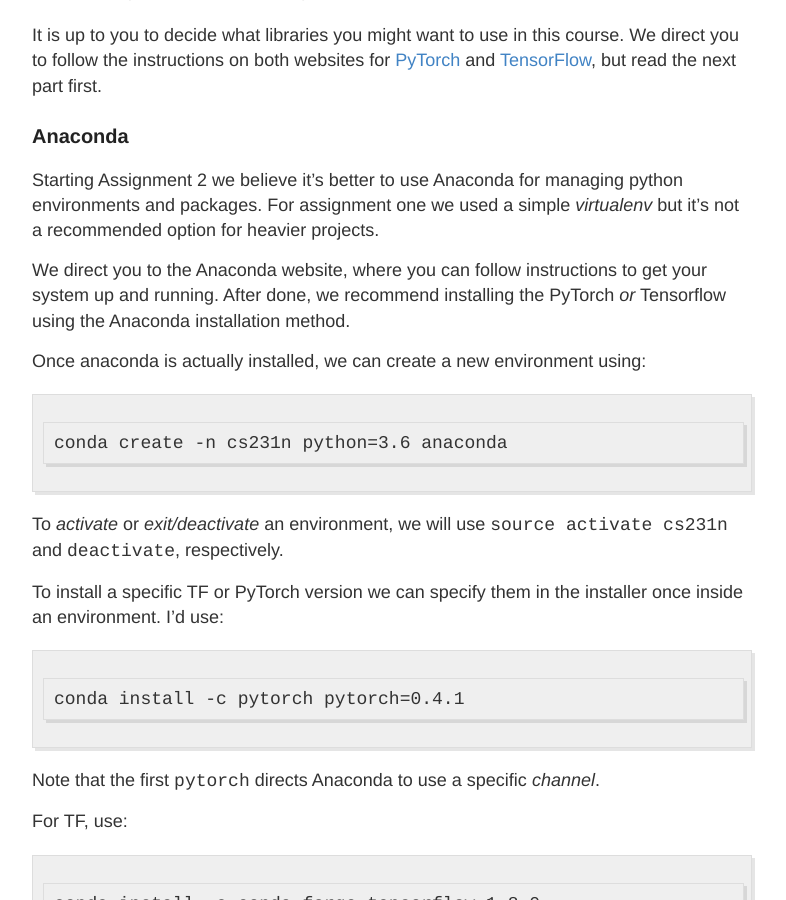
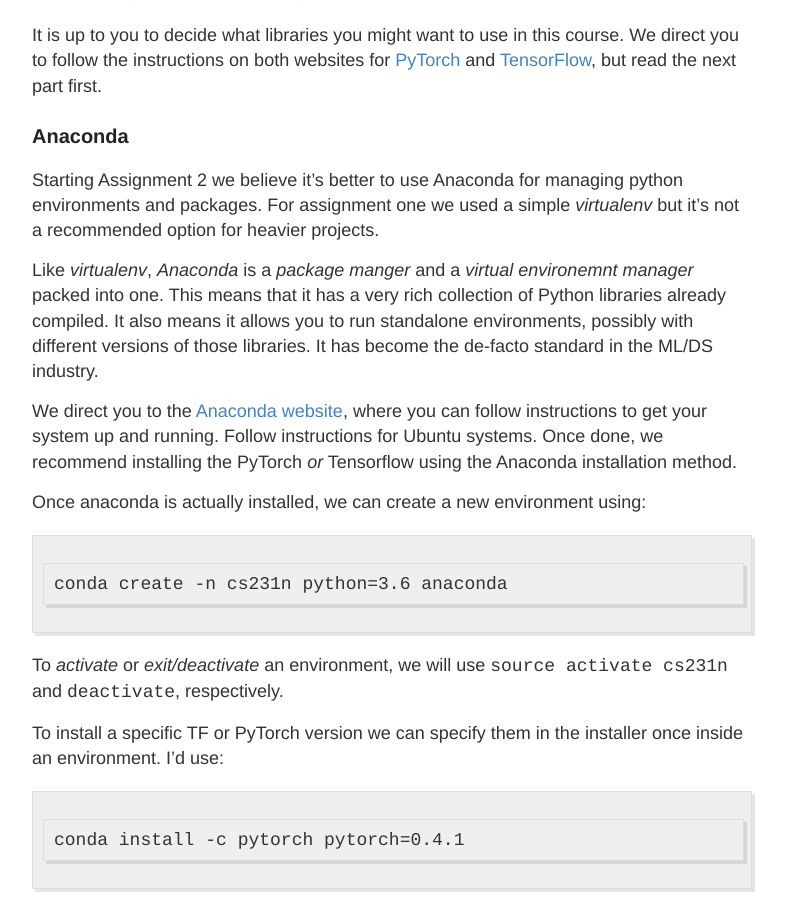
Before and after one commit to nirbenz/nirbenz.github.io, a Jekyll site: the page built from _posts/2018-11-29-cuda.md, in a window 1280 px wide and 900 px high, scrolled down 3186 px. Shown: the whole window, without its empty margins (248-1034 px from the left). Built offline with Jekyll 4.4.1, drawn with Linux system fonts in a browser that asks for light colours.

Commit message:
Finished GPU guide.

```diff
--- a/_posts/2018-11-29-cuda.md
+++ b/_posts/2018-11-29-cuda.md
@@ -111,7 +111,10 @@
 
 Starting Assignment 2 we believe it's better to use Anaconda for managing python environments and packages. For assignment one we used a simple *virtualenv* but it's not a recommended option for heavier projects.
 
-We direct you to the Anaconda website, where you can follow instructions to get your system up and running. After done, we recommend installing the PyTorch *or* Tensorflow using the Anaconda installation method.
+Like *virtualenv*, *Anaconda* is a *package manger* and a *virtual environemnt manager* packed into one. This means that it has a very rich collection of Python libraries already compiled. It also means it allows you to run standalone environments, possibly with different versions of those libraries. It has become the de-facto standard in the ML/DS industry.
+
+We direct you to the [Anaconda website](http://anaconda.org/), where you can follow instructions to get your system up and running. Follow instructions for Ubuntu systems.
+Once done, we recommend installing the PyTorch *or* Tensorflow using the Anaconda installation method.
 
 Once anaconda is actually installed, we can create a new environment using:
 
```
